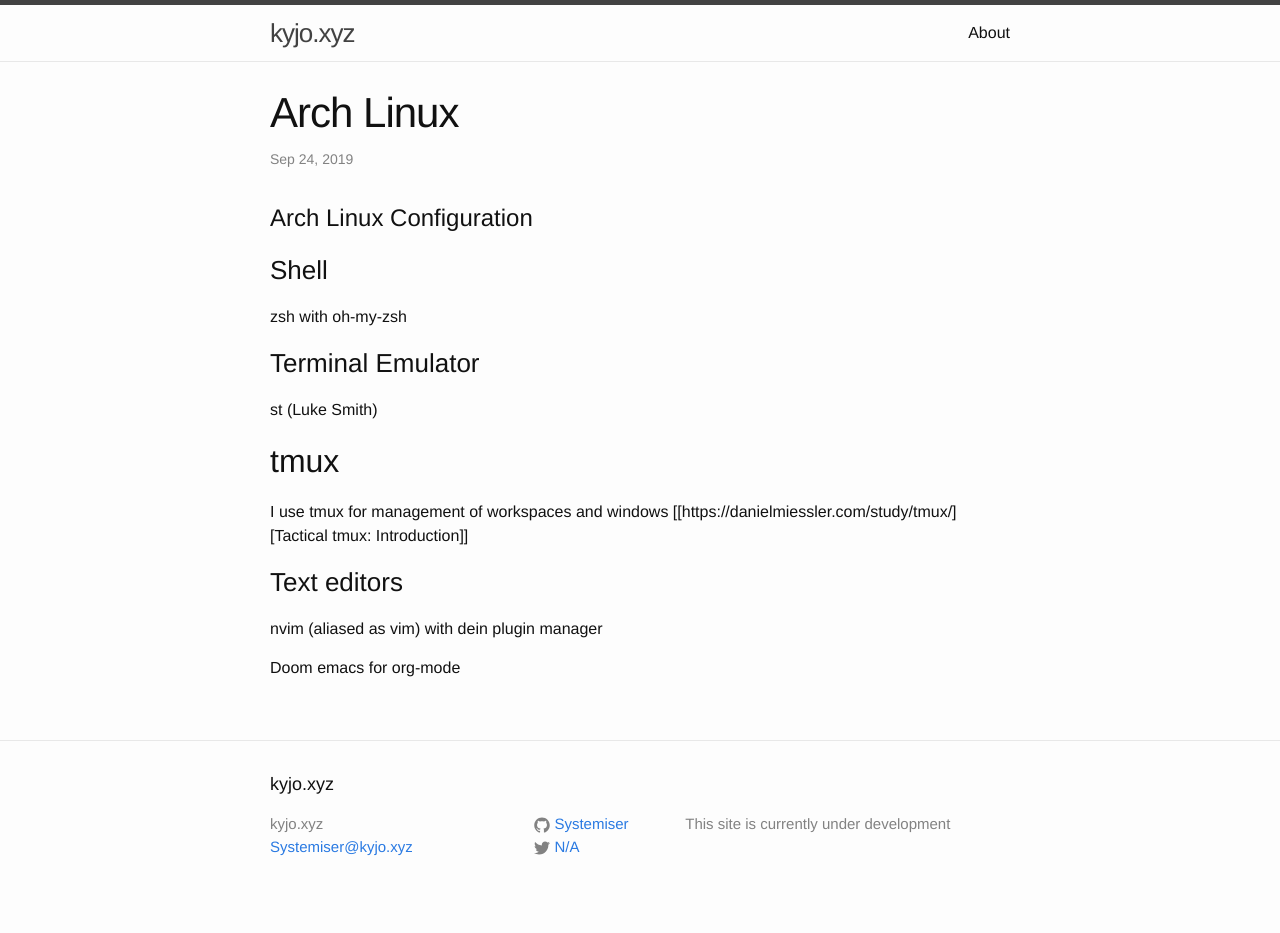
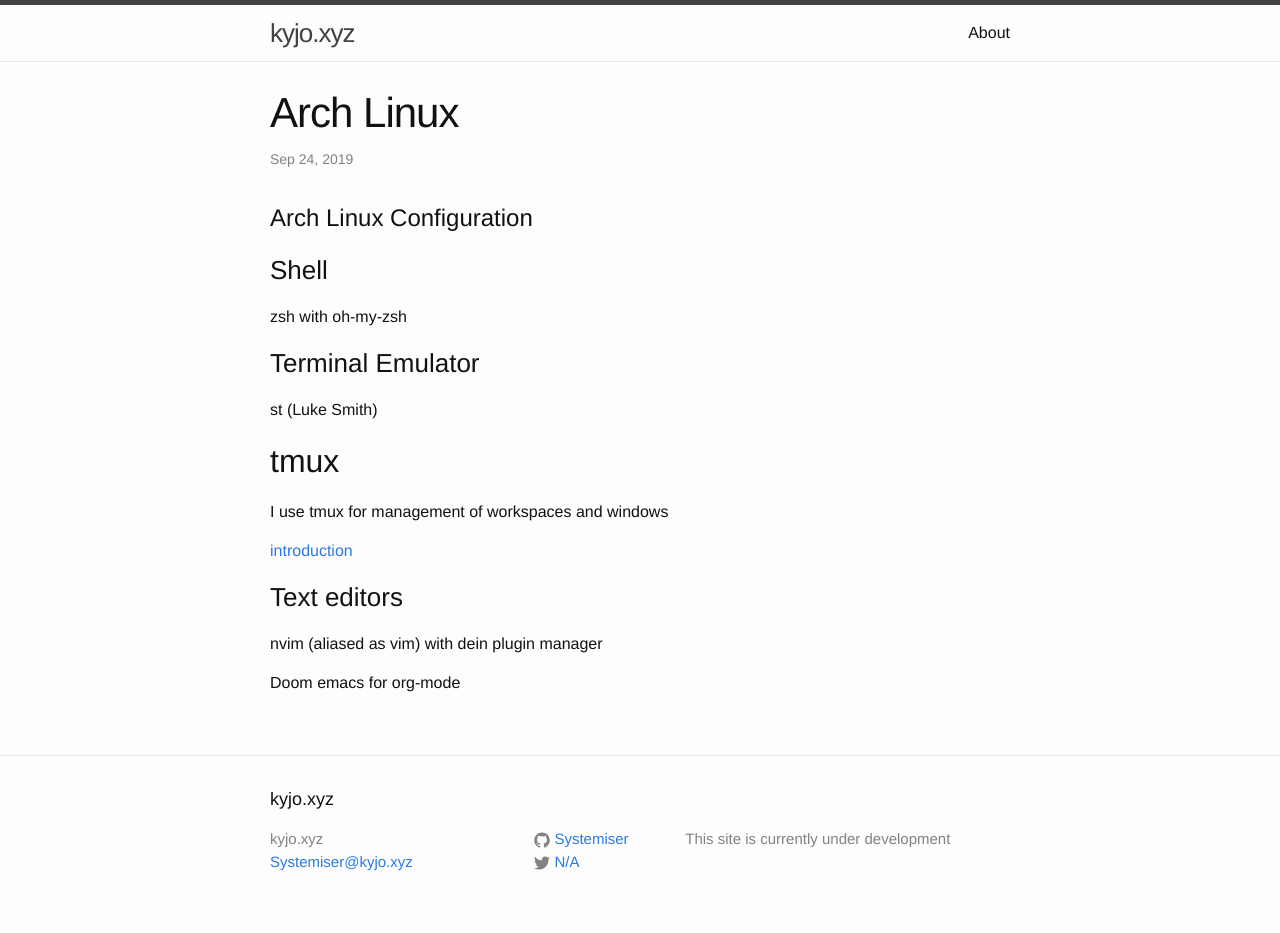
Before and after one commit to Systemiser/Systemiser.github.io, a Jekyll site: the page built from _posts/2019-09-24-Arch_Linux.markdown, in a window 1280 px wide. Built offline with Jekyll 4.4.1, drawn with Linux system fonts in a browser that asks for light colours.

Commit message:
link fixed (hopefully)

```diff
--- a/_posts/2019-09-24-Arch_Linux.markdown
+++ b/_posts/2019-09-24-Arch_Linux.markdown
@@ -14,8 +14,8 @@
 
 ## tmux
 I use tmux for management of workspaces and windows
-[[https://danielmiessler.com/study/tmux/][Tactical tmux: Introduction]]
 
+[introduction](https://danielmiessler.com/study/tmux/ "Tactical tmux")
 ### Text editors
 nvim (aliased as vim) with dein plugin manager
 
```
